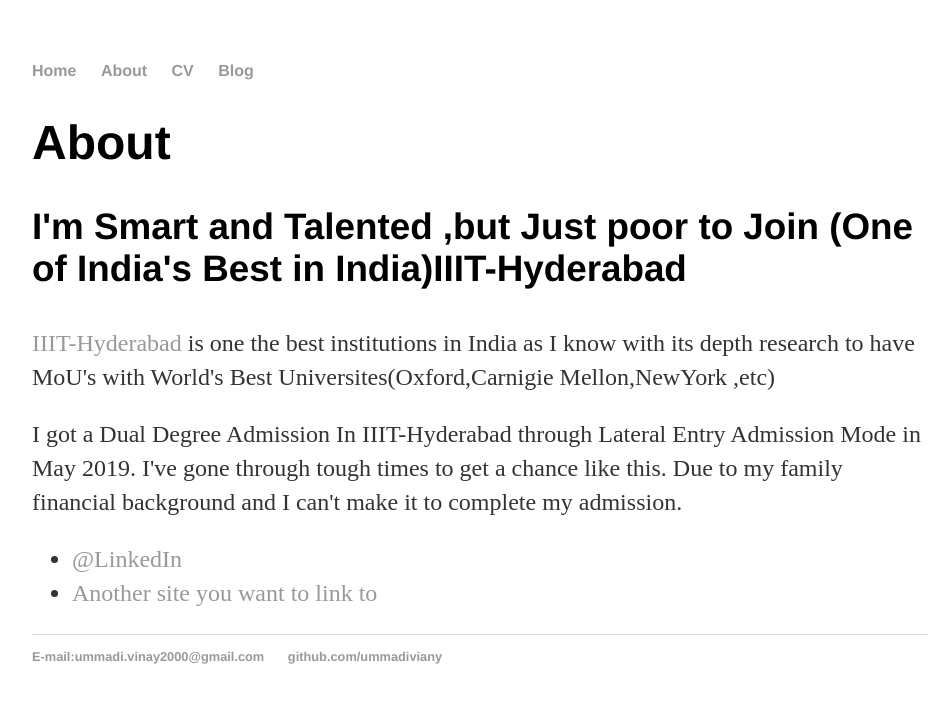
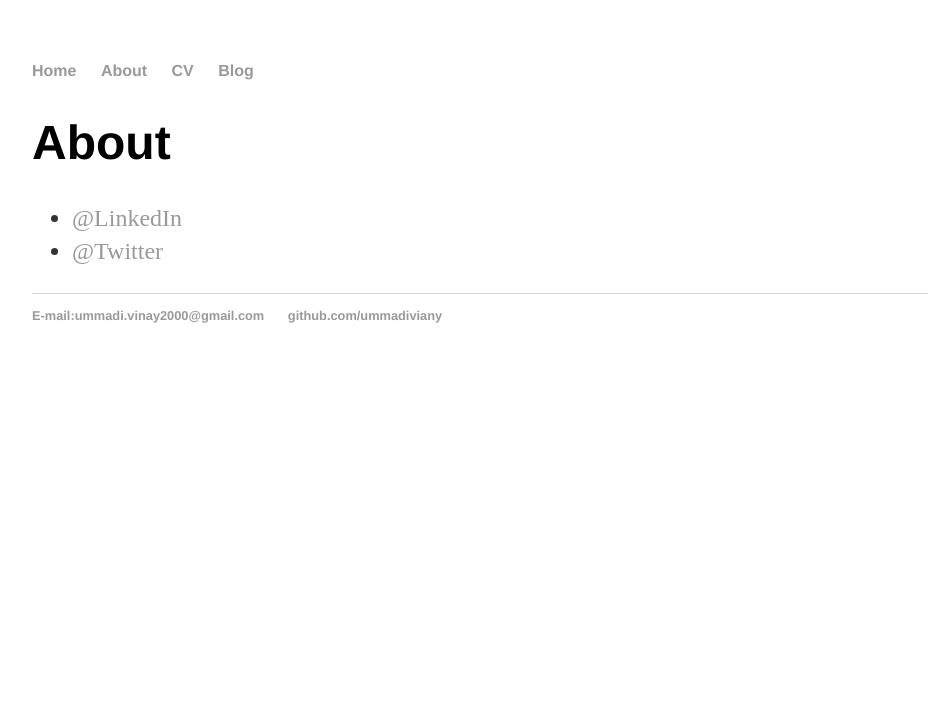
Before and after one commit to ummadiviany/ummadiviany.github.io, a Jekyll site: the page built from about/index.html, in a window 1280 px wide. Shown: the top 703 px of the page, without its empty margins (160-1112 px from the left). Built offline with Jekyll 4.4.1, drawn with Linux system fonts in a browser that asks for light colours.

Commit message:
modified about page

```diff
--- a/about/index.html
+++ b/about/index.html
@@ -5,17 +5,10 @@
 
 		<div class="about">
 			<h1>About</h1>
-			<p>
-				<h3>I'm Smart and Talented ,but Just poor to Join (One of India's Best in India)IIIT-Hyderabad</h3>
-				<p><a href="https://www.iiit.ac.in/">IIIT-Hyderabad</a> is one the best institutions in India as I know with its depth research to have MoU's with World's Best Universites(Oxford,Carnigie Mellon,NewYork ,etc) </p>
-				<p>I got a Dual Degree Admission In IIIT-Hyderabad through Lateral Entry Admission Mode in May 2019.
-					I've gone through tough times to get a chance like this.
-					Due to my family financial background and I can't make it to complete my admission.
-				</p>
-			</p>
+
 
 			<ul class="contacts">
-				<li><a href="https://www.linkedin.com/in/vinay-u-77100a139/">@LinkedIn</a></li>
-				<li><a href="#">Another site you want to link to</a></li>
+				<li><a href="https://www.linkedin.com/in/ummadivinay/">@LinkedIn</a></li>
+				<li><a href="https://twitter.com/ummadi_vinay">@Twitter</a></li>
 				</ul>
 		</div>
```
